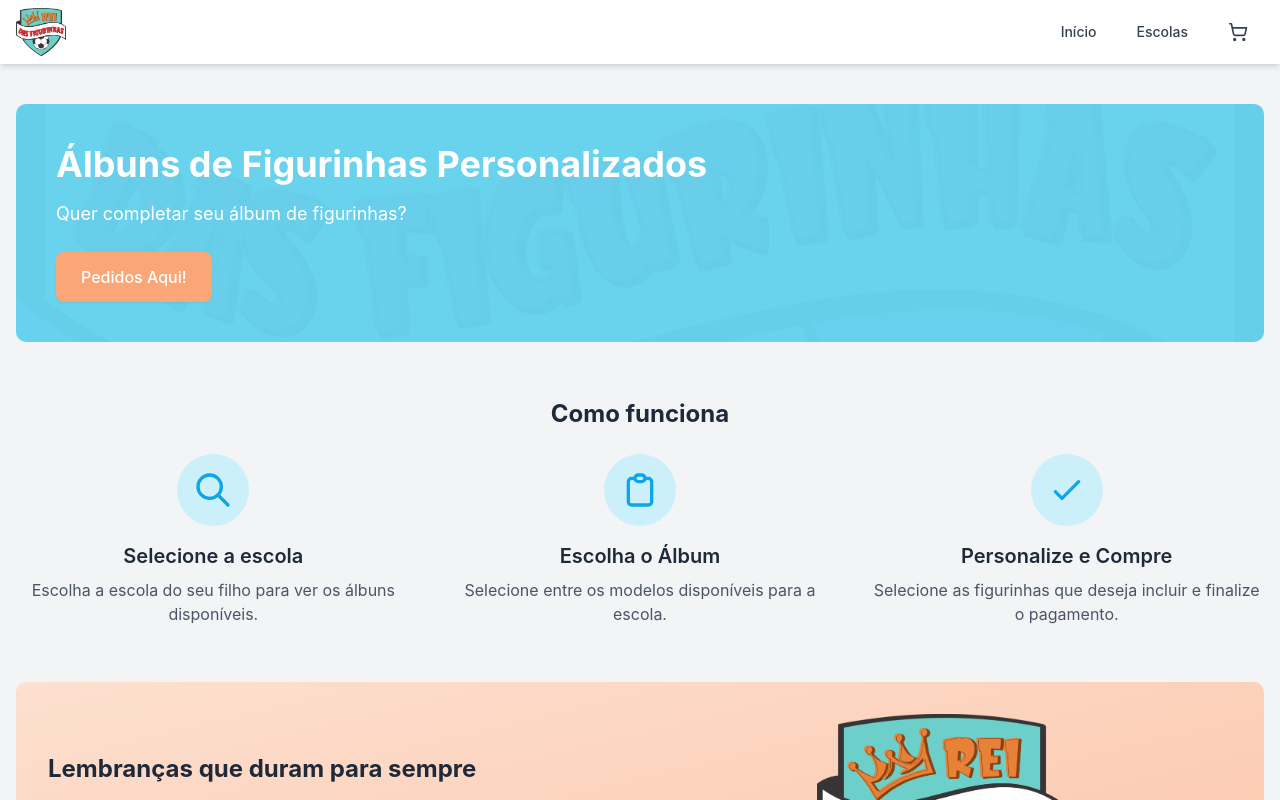
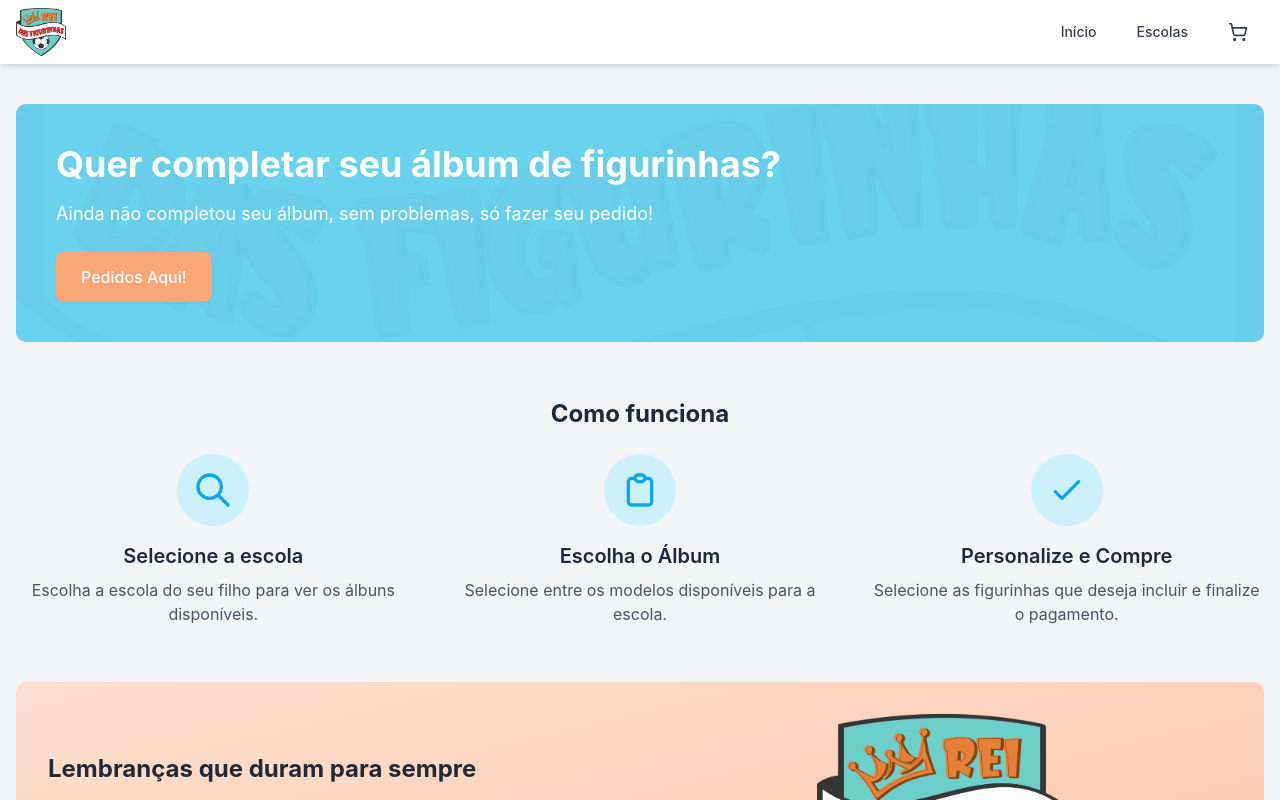
Before and after one commit to RenanOrtega/champions-chromo-frontend, a React (Vite) app: page / in a window 1280 px wide. Shown: the top 800 px of the page. Built offline with nearby package versions, Linux system fonts and the light colour scheme; no server answers.

Commit message:
fix: adjust texts.

```diff
--- a/src/pages/HomePage.tsx
+++ b/src/pages/HomePage.tsx
@@ -8,10 +8,10 @@ const HomePage = () => {
              style={{ backgroundImage: "url('/logo.png')" }}></div>
         <div className="relative z-10">
           <h1 className="text-3xl md:text-4xl font-bold mb-4">
-            Álbuns de Figurinhas Personalizados
+            Quer completar seu álbum de figurinhas?
           </h1>
           <p className="text-lg mb-6">
-            Quer completar seu álbum de figurinhas?
+            Ainda não completou seu álbum, sem problemas, só fazer seu pedido!
           </p>
           <Link
             to="/schools"
```
